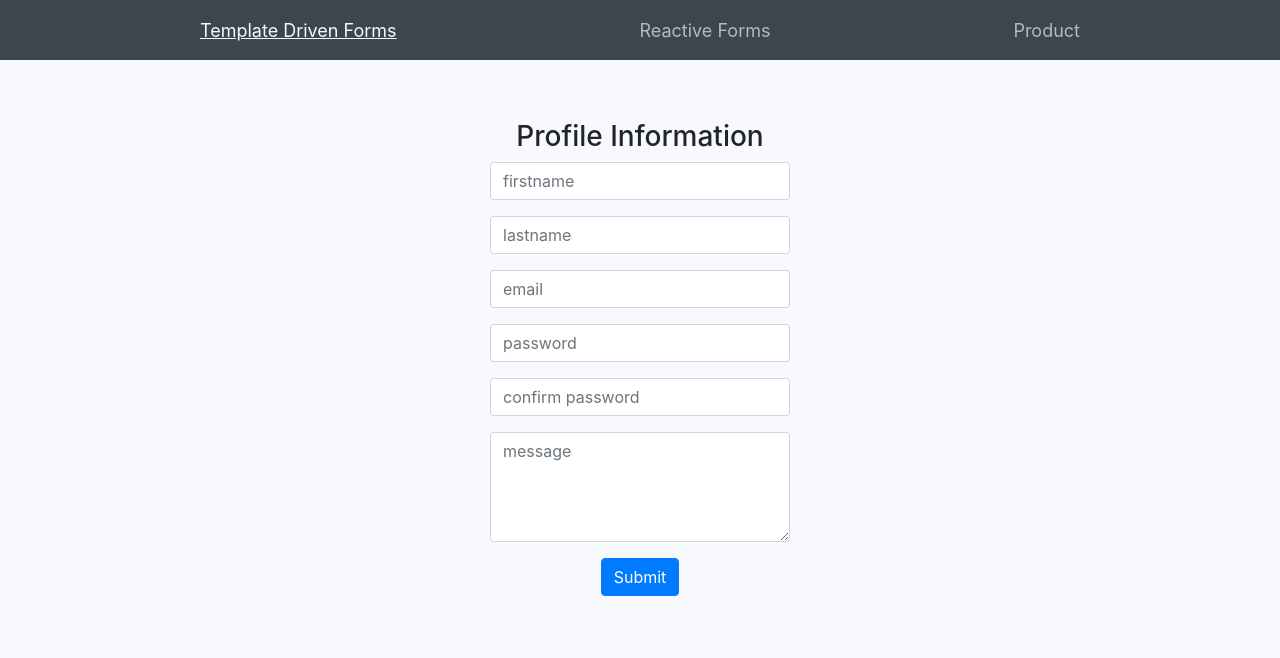
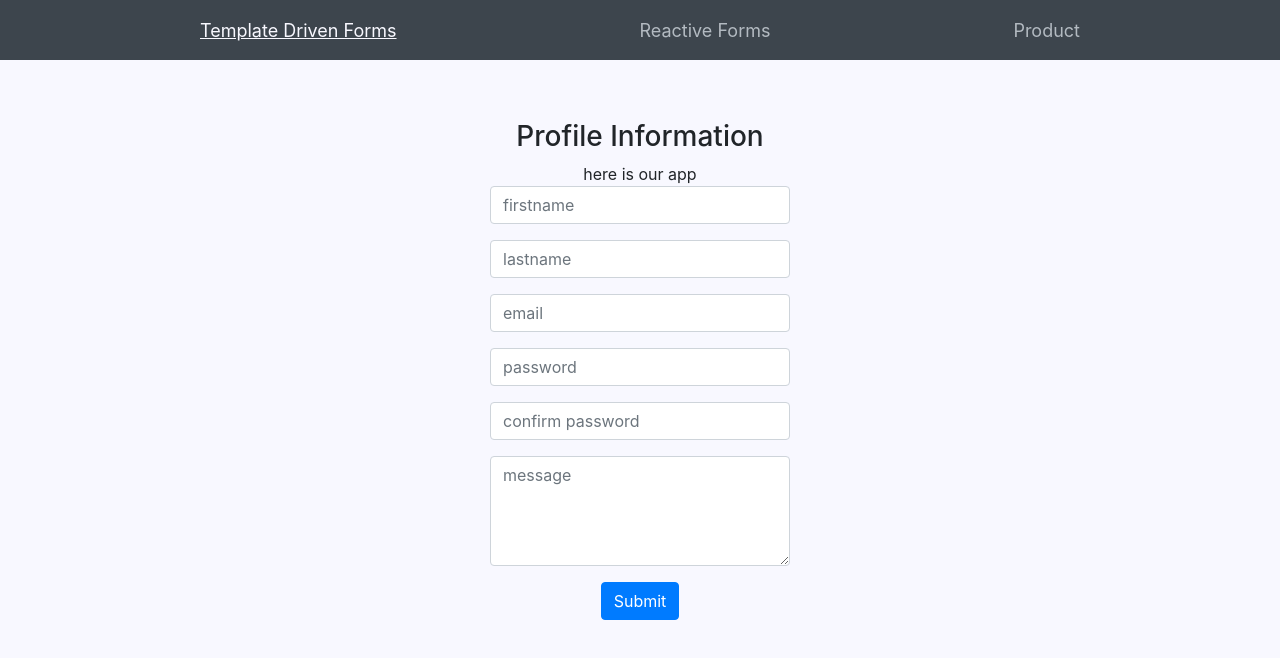
Before and after one commit to smandepudi/cinnamon-waffle, an Angular app: page /templateForms in a window 1280 px wide. Shown: the top 658 px of the page. Built offline with nearby package versions, Linux system fonts and the light colour scheme.

Commit message:
added directives

```diff
--- /dev/null
+++ b/src/app/directives/high-light.directive.ts
@@ -0,0 +1,12 @@
+import { Directive, ElementRef } from '@angular/core';
+import { NG_VALIDATORS } from '@angular/forms';
+
+@Directive({
+  selector: '[appHighLight]'
+})
+export class HighLightDirective {
+
+  constructor(el: ElementRef) {
+    el.nativeElement.style.backgroundColor = 'none';
+   }
+}
--- a/src/app/form-validation/form-validation.component.html
+++ b/src/app/form-validation/form-validation.component.html
@@ -1,5 +1,6 @@
 <div class="userForm">
     <h3>Profile Information</h3>
+    <div appHighLight>here is our app </div>
 
     <form novalidate (ngSubmit)="onSubmit(profileForm)" #profileForm="ngForm">
         <div class="profileFormTable">
```
Also changed, not shown: src/app/app.module.ts (+6 -1 lines).
